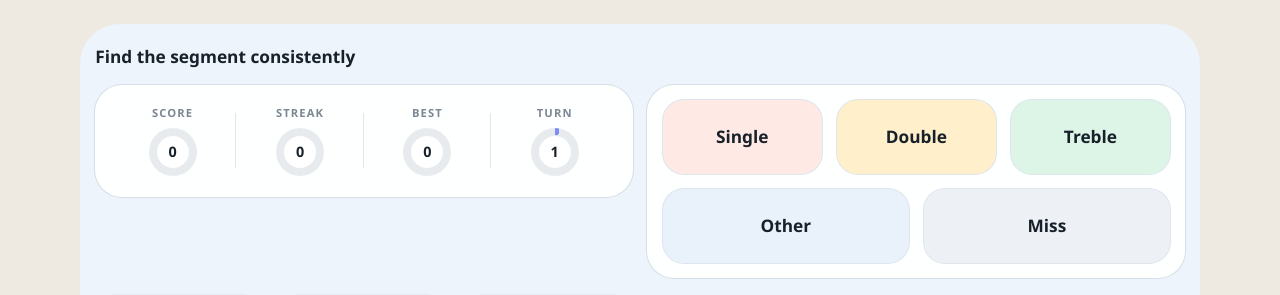
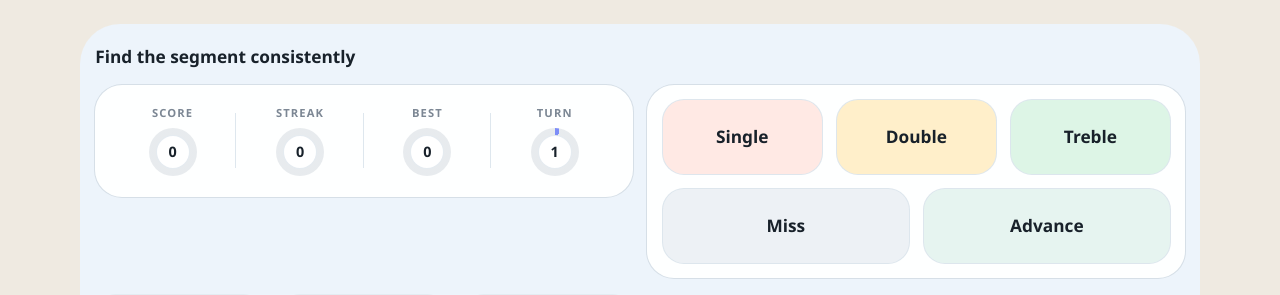
Before and after one commit to spenc259/Dart-Segment-Trainer, a React (Vite) app: page / in a window 1280 px wide. Shown: the top 295 px of the page. Built offline with nearby package versions, Linux system fonts and the light colour scheme.

Commit message:
Add an advance button for partial visits

```diff
--- a/src/App.tsx
+++ b/src/App.tsx
@@ -102,6 +102,10 @@ function App() {
     );
   };
 
+  const handleAdvance = () => {
+    setSession((current) => completeVisitWithDart(current, "OTHER"));
+  };
+
   const handleUndo = () => {
     setSession((current) => undoLastDartOrVisit(current));
   };
@@ -140,7 +144,7 @@ function App() {
         ))}
       </section>
 
-      <DartPad disabled={drillComplete} onSelect={handleDart} />
+      <DartPad disabled={drillComplete} onSelect={handleDart} onAdvance={handleAdvance} />
 
       <section className="visit-stage">
         <div className="visit-grid" aria-label="Current visit dart slots">
--- a/src/components/DartPad.tsx
+++ b/src/components/DartPad.tsx
@@ -4,13 +4,16 @@ import type { DartResult } from "../types/game";
 interface DartPadProps {
   disabled?: boolean;
   onSelect: (dart: DartResult) => void;
+  onAdvance: () => void;
 }
 
-export function DartPad({ disabled = false, onSelect }: DartPadProps) {
+export function DartPad({ disabled = false, onSelect, onAdvance }: DartPadProps) {
+  const visibleButtons = dartButtons.filter((button) => button.value !== "OTHER");
+
   return (
     <section className="card input-panel">
       <div className="dart-pad">
-        {dartButtons.map((button) => (
+        {visibleButtons.map((button) => (
           <button
             key={button.value}
             type="button"
@@ -21,6 +24,14 @@ export function DartPad({ disabled = false, onSelect }: DartPadProps) {
             <span>{button.label}</span>
           </button>
         ))}
+        <button
+          type="button"
+          className="dart-button dart-advance"
+          onClick={onAdvance}
+          disabled={disabled}
+        >
+          <span>Advance</span>
+        </button>
       </div>
     </section>
   );
--- a/src/index.css
+++ b/src/index.css
@@ -396,7 +396,8 @@ button {
 }
 
 .dart-other,
-.dart-miss {
+.dart-miss,
+.dart-advance {
   grid-column: span 3;
 }
 
@@ -418,6 +419,10 @@ button {
 
 .dart-miss {
   background: #edf1f5;
+}
+
+.dart-advance {
+  background: #e6f4f0;
 }
 
 .dart-button:disabled {
```
